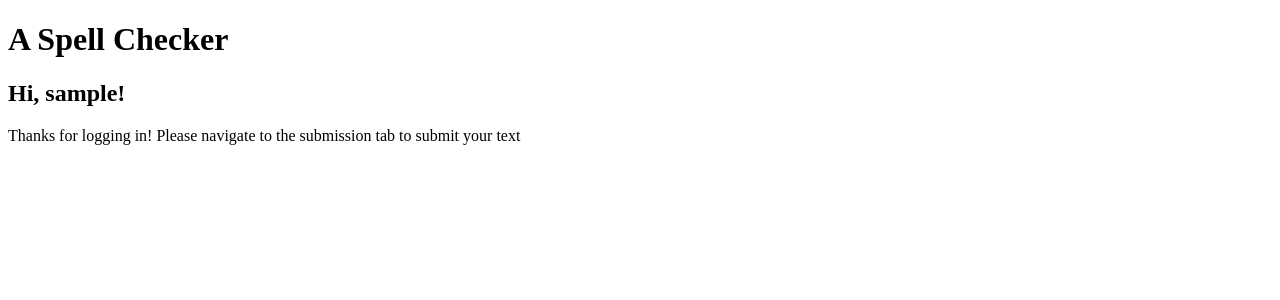
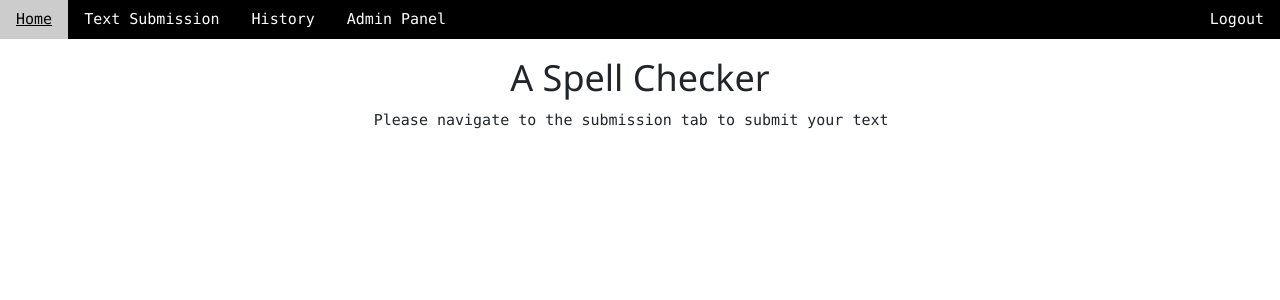
Before and after one commit to Kurlee/SpellCheckerWebapp, a Flask app: page / in a window 1280 px wide. Shown: the top 300 px of the page. Run offline with Flask 2, Linux system fonts and the light colour scheme; the visitor is signed in with stand-in values (Sample User, id 1); data comes from the database, SQL or seed files in the repository; some libraries are stand-ins or nearby versions.

Commit message:
Application is fixed, returning formatting

```diff
--- a/SpellCheckApp/templates/index.html
+++ b/SpellCheckApp/templates/index.html
@@ -2,11 +2,10 @@
 {% block title %}Home{% endblock %}
 {% block body %}
 <h1 class="text-center">A Spell Checker</h1>
-<h2>Hi, {{ current_user.username }}!</h2>
 
 <div class="col-sm-6 offset-sm-3">
-    <div class="jumbotron">
-        Thanks for logging in! Please navigate to the submission tab to submit your text
+    <div>
+        Please navigate to the submission tab to submit your text
     </div>
 </div>
 {% endblock %}
--- a/SpellCheckApp/templates/layout.html
+++ b/SpellCheckApp/templates/layout.html
@@ -3,8 +3,31 @@
 <head>
     <meta charset="UTF-8">
     <meta name="viewport" content="width=device-width, initial-scale=1, shrink-to-fit=no">
+    <link rel="stylesheet" href="https://stackpath.bootstrapcdn.com/bootstrap/4.1.0/css/bootstrap.min.css" integrity="sha384-9gVQ4dYFwwWSjIDZnLEWnxCjeSWFphJiwGPXr1jddIhOegiu1FwO5qRGvFXOdJZ4" crossorigin="anonymous">
+    <link rel="stylesheet" href="https://www.w3schools.com/w3css/4/w3.css">
+    <link rel="stylesheet" href="{{ url_for('static', filename='style.css') }}">
+    <title>A Spell Checker | {%  block title %}{% endblock %}</title>
 </head>
 <body>
+<div class="w3-bar w3-black">
+    {% if current_user.is_anonymous %}
+        <a class="w3-bar-item w3-button w3-mobile" href="{{ url_for('spell_check.login') }}" title="Login">Log In</a>
+        <a class="w3-bar-item w3-button w3-mobile" href="{{ url_for('spell_check.register') }}" title="Register">Register</a>
+
+    {% else %}
+        <a class="w3-bar-item w3-button w3-mobile" href="/" title="Home">Home</a>
+        <a class="w3-bar-item w3-button w3-mobile" href="{{ url_for('spell_check.submission') }}" title="Submit">Text Submission</a>
+        <a class="w3-bar-item w3-button w3-mobile" href="{{ url_for('spell_check.history') }}" title="Submit">History</a>
+        {% if current_user.get_is_admin() %}
+            <a class="w3-bar-item w3-button w3-mobile" href="{{ url_for('spell_check.login_history') }}" title="Admin">Admin Panel</a>
+        {% endif %}
+        <a class="w3-bar-item w3-button w3-mobile w3-right" href="{{ url_for('spell_check.logout') }}" title="Logout">Logout</a>
+
+    {% endif %}
+
+
+</div>
+<div class="p-2 container">
     {% block body %}{%  endblock %}
 
     {% with messages = get_flashed_messages(with_categories=true) %}
@@ -16,7 +39,7 @@
             </ul>
         {% endif %}
     {% endwith %}
-
+</div>
 
 </body>
 </html>
```
Also changed, not shown: tests/conftest.py (+2 -3 lines). Lines whose indentation alone changed are shown as unchanged.
